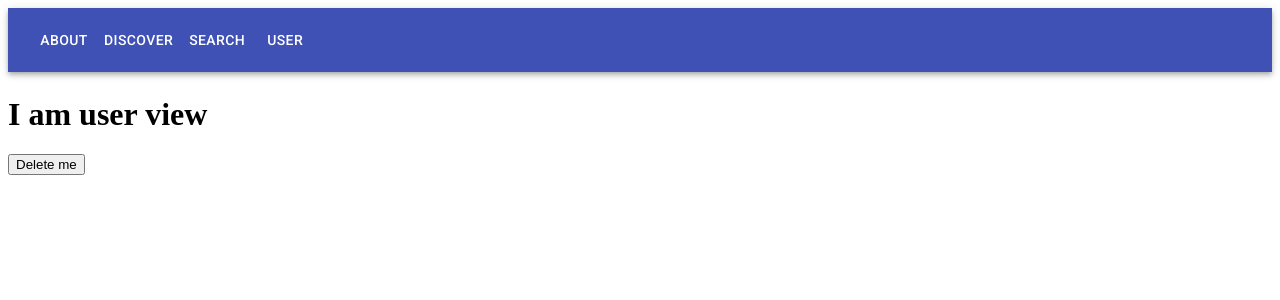
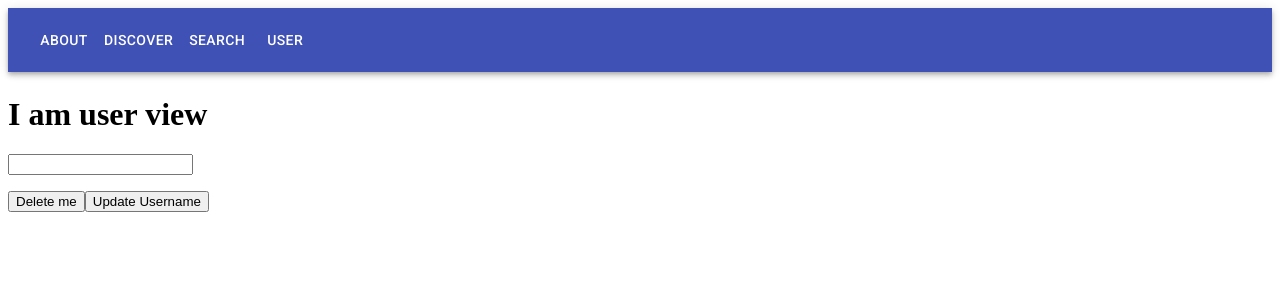
Before and after one commit to asegre18/segre-fwitter, a React (Create React App) app in the folder client/: page /users/user/1 in a window 1280 px wide. Shown: the top 300 px of the page. Built offline with nearby package versions, Linux system fonts and the light colour scheme; no server answers.

Commit message:
F - Connected delete route

```diff
--- a/client/src/components/UserView.js
+++ b/client/src/components/UserView.js
@@ -2,9 +2,11 @@ import React, { useEffect, useState } from 'react';
 import { useParams, useHistory } from 'react-router-dom';
 import axios from 'axios';
 
+
 export const UserView = (props) => {
   // console.log(props.match.params.userId);
   const { userId } = useParams();
+  const history = useHistory();
   const [user, setUser] = useState({
     id: '',
     username: '',
@@ -18,23 +20,31 @@ export const UserView = (props) => {
   }, [userId]);
 
   const handleDelete = (userId) => {
-    console.log(userId);
     axios.delete(`/api/users/${userId}`)
-      .then(res => {
-        console.log(res.data);
+      .then(() => {
+        history.push('/user');
       });
   };
 
   return (
     <div>
       <h1>I am user view </h1>
-      <p>{user.username}</p>
+      <input
+        onChange={(e) => setUser({
+          ...user,
+          username: e.target.value
+        })}
+        value={user.username}
+      />
       <p>{user.password}</p>
       <button
         onClick={() => handleDelete(userId)}
       >
         Delete me
       </button>
+      <button>
+        Update Username
+      </button>
     </div>
   );
 };
```
